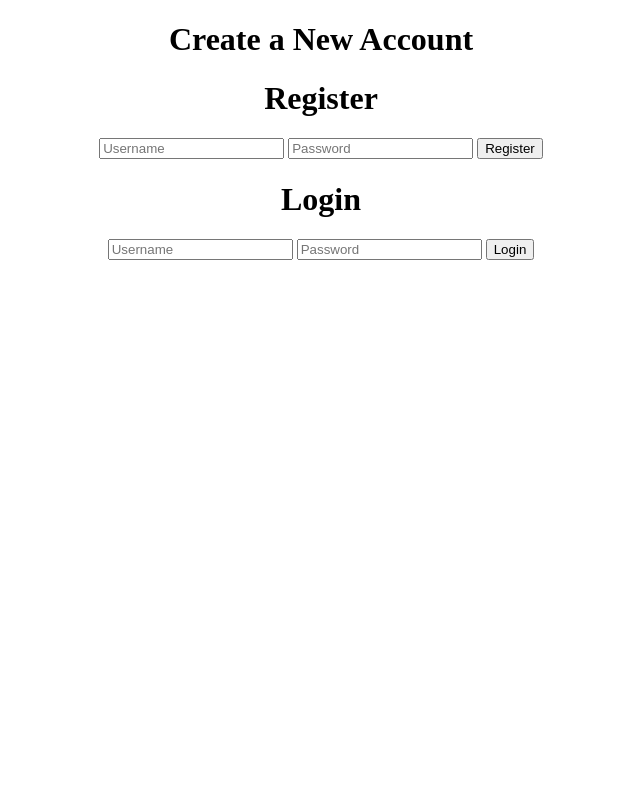
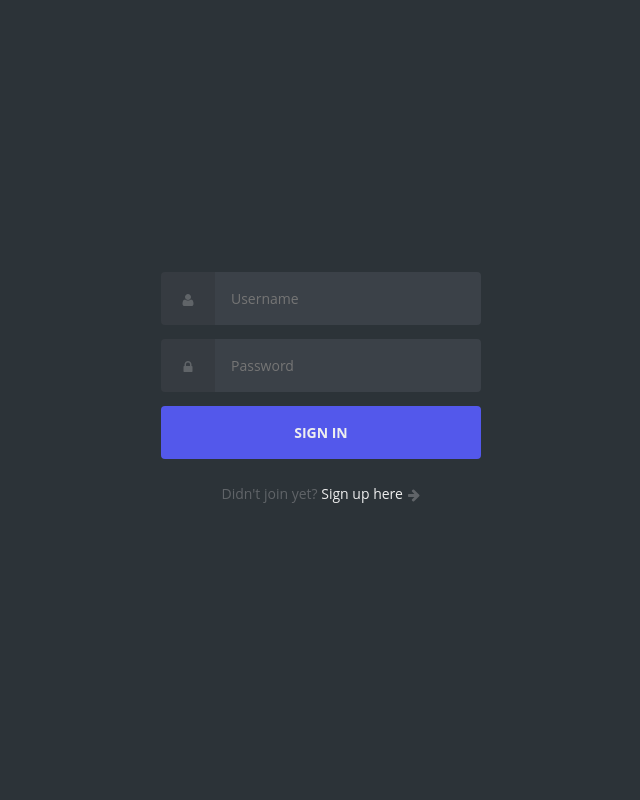
Before and after one commit to ProGamerXbox/Non-Exam-Assessment, a Python web app: template server/templates/index.html in a window 1280 px wide. Shown: the whole page, without its empty margins (319-959 px from the left). Run offline with Jinja, Linux system fonts and the light colour scheme; the template is opened without the code that fills it, so the values that code supplies are empty.

Commit message:
trying to re arrange

```diff
--- a/server/static/css/main.css
+++ b/server/static/css/main.css
@@ -1,40 +1,215 @@
-/* General Styles */
-body, html {
-    margin: 0;
-    font-family: sans-serif;
-    background-color: red;
-    display: flex;               /* Use Flexbox for centering */
-    justify-content: center;     /* Center horizontally */
-    align-items: center;         /* Center vertically */
-    height: 100vh;              /* Full height of the viewport */
+@use postcss-preset-env {
+    stage: 0;
   }
 
-.content {
-    width: 400px;
-    text-align: center;         /* Center text within the content */
+  /* config.css */
+
+  :root {
+    --baseColor: #606468;
   }
 
-/* Form Styles */
-.form {
-    margin-top: 20px;
+  /* helpers/align.css */
+
+  .align {
+    display: grid;
+    place-items: center;
   }
 
-/* Table Styles */
-table {
-    border-collapse: collapse;
-    width: 100%;
-    margin: 0 auto;            /* Center the table */
+  .grid {
+    inline-size: 90%;
+    margin-inline: auto;
+    max-inline-size: 20rem;
   }
 
-table, td, th {
-    border: 1px solid #aaa;
+  /* helpers/hidden.css */
+
+  .hidden {
+    border: 0;
+    clip: rect(0 0 0 0);
+    height: 1px;
+    margin: -1px;
+    overflow: hidden;
+    padding: 0;
+    position: absolute;
+    width: 1px;
   }
 
-th {
-    height: 30px;
+  /* helpers/icon.css */
+
+  :root {
+    --iconFill: var(--baseColor);
   }
 
-td {
+  .icons {
+    display: none;
+  }
+
+  .icon {
+    block-size: 1em;
+    display: inline-block;
+    fill: var(--iconFill);
+    inline-size: 1em;
+    vertical-align: middle;
+  }
+
+  /* layout/base.css */
+
+  :root {
+    --htmlFontSize: 100%;
+
+    --bodyBackgroundColor: #2c3338;
+    --bodyColor: var(--baseColor);
+    --bodyFontFamily: "Open Sans";
+    --bodyFontFamilyFallback: sans-serif;
+    --bodyFontSize: 0.875rem;
+    --bodyFontWeight: 400;
+    --bodyLineHeight: 1.5;
+  }
+
+  * {
+    box-sizing: inherit;
+  }
+
+  html {
+    box-sizing: border-box;
+    font-size: var(--htmlFontSize);
+  }
+
+  body {
+    background-color: var(--bodyBackgroundColor);
+    color: var(--bodyColor);
+    font-family: var(--bodyFontFamily), var(--bodyFontFamilyFallback);
+    font-size: var(--bodyFontSize);
+    font-weight: var(--bodyFontWeight);
+    line-height: var(--bodyLineHeight);
+    margin: 0;
+    min-block-size: 100vh;
+  }
+
+  /* modules/anchor.css */
+
+  :root {
+    --anchorColor: #eee;
+  }
+
+  a {
+    color: var(--anchorColor);
+    outline: 0;
+    text-decoration: none;
+  }
+
+  a:focus,
+  a:hover {
+    text-decoration: underline;
+  }
+
+  /* modules/form.css */
+
+  :root {
+    --formGap: 0.875rem;
+  }
+
+  input {
+    background-image: none;
+    border: 0;
+    color: inherit;
+    font: inherit;
+    margin: 0;
+    outline: 0;
+    padding: 0;
+    transition: background-color 0.3s;
+  }
+
+  input[type="submit"] {
+    cursor: pointer;
+  }
+
+  .form {
+    display: grid;
+    gap: var(--formGap);
+  }
+
+  .form input[type="password"],
+  .form input[type="text"],
+  .form input[type="submit"] {
+    inline-size: 100%;
+  }
+
+  .form__field {
+    display: flex;
+  }
+
+  .form__input {
+    flex: 1;
+  }
+
+  /* modules/login.css */
+
+  :root {
+    --loginBorderRadus: 0.25rem;
+    --loginColor: #eee;
+
+    --loginInputBackgroundColor: #3b4148;
+    --loginInputHoverBackgroundColor: #434a52;
+
+    --loginLabelBackgroundColor: #363b41;
+
+    --loginSubmitBackgroundColor: #5358eb;
+    --loginSubmitColor: #eee;
+    --loginSubmitHoverBackgroundColor: #8d3ce3;
+  }
+
+  .login {
+    color: var(--loginColor);
+  }
+
+  .login label,
+  .login input[type="text"],
+  .login input[type="password"],
+  .login input[type="submit"] {
+    border-radius: var(--loginBorderRadus);
+    padding: 1rem;
+  }
+
+  .login label {
+    background-color: var(--loginLabelBackgroundColor);
+    border-bottom-right-radius: 0;
+    border-top-right-radius: 0;
+    padding-inline: 1.25rem;
+  }
+
+  .login input[type="password"],
+  .login input[type="text"] {
+    background-color: var(--loginInputBackgroundColor);
+    border-bottom-left-radius: 0;
+    border-top-left-radius: 0;
+  }
+
+  .login input[type="password"]:focus,
+  .login input[type="password"]:hover,
+  .login input[type="text"]:focus,
+  .login input[type="text"]:hover {
+    background-color: var(--loginInputHoverBackgroundColor);
+  }
+
+  .login input[type="submit"] {
+    background-color: var(--loginSubmitBackgroundColor);
+    color: var(--loginSubmitColor);
+    font-weight: 700;
+    text-transform: uppercase;
+  }
+
+  .login input[type="submit"]:focus,
+  .login input[type="submit"]:hover {
+    background-color: var(--loginSubmitHoverBackgroundColor);
+  }
+
+  /* modules/text.css */
+
+  p {
+    margin-block: 1.5rem;
+  }
+
+  .text--center {
     text-align: center;
-    padding: 5px;
   }
--- a/server/templates/index.html
+++ b/server/templates/index.html
@@ -5,38 +5,57 @@
     <meta charset="UTF-8">
     <meta name="viewport" content="width=device-width, initial-scale=1.0">
     <title>User Registration</title>
+    <link rel="stylesheet" href="{{ url_for('static', filename='css/main.css') }}">
 </head>
 
-<body>
-    <h1 style="text-align: center">Create a New Account</h1>
+<!-- https://codepen.io/marcobiedermann/pen/nbpKWV -->
 
-    <div style="text-align: center">
-        <h1>Register</h1>
-        {% if error %}
-        <p style="color: red;">{{ error }}</p> <!-- Display error message if any -->
-        {% endif %}
+<body class="align">
+    <div class="grid">
 
-        <!-- User creation form -->
-        <form method="POST">
-            <div>
-                <input type="text" name="username" placeholder="Username" required>
-                <input type="password" name="password" placeholder="Password" required>
-                <button type="submit">Register</button>
+        <!-- Registration Form -->
+        <form action="/" method="POST" class="form login">
+            <div class="form__field">
+                <label for="login__username"><svg class="icon">
+                        <use xlink:href="#icon-user"></use>
+                    </svg><span class="hidden">Username</span></label>
+                <input autocomplete="username" id="login__username" type="text" name="username" class="form__input"
+                    placeholder="Username" required>
+            </div>
+
+            <div class="form__field">
+                <label for="login__password"><svg class="icon">
+                        <use xlink:href="#icon-lock"></use>
+                    </svg><span class="hidden">Password</span></label>
+                <input id="login__password" type="password" name="password" class="form__input" placeholder="Password"
+                    required>
+            </div>
+
+            <div class="form__field">
+                <input type="submit" value="Sign In">
             </div>
         </form>
+
+        <p class="text--center">Didn't join yet? <a href="register.html">Sign up here</a> <svg class="icon">
+                <use xlink:href="#icon-arrow-right"></use>
+            </svg></p>
+
     </div>
 
-
-    <div style="text-align: center">
-        <h1>Login</h1>
-        <div style="text-align: center">
-            <form method="GET">
-                <input type="text" name="username_register" placeholder="Username" required>
-                <input type="password" name="password_register" placeholder="Password" required>
-                <button type="submit">Login</button>
-            </form>
-        </div>
-    </div>
+    <svg xmlns="http://www.w3.org/2000/svg" class="icons">
+        <symbol id="icon-arrow-right" viewBox="0 0 1792 1792">
+            <path
+                d="M1600 960q0 54-37 91l-651 651q-39 37-91 37-51 0-90-37l-75-75q-38-38-38-91t38-91l293-293H245q-52 0-84.5-37.5T128 1024V896q0-53 32.5-90.5T245 768h704L656 474q-38-36-38-90t38-90l75-75q38-38 90-38 53 0 91 38l651 651q37 35 37 90z" />
+        </symbol>
+        <symbol id="icon-lock" viewBox="0 0 1792 1792">
+            <path
+                d="M640 768h512V576q0-106-75-181t-181-75-181 75-75 181v192zm832 96v576q0 40-28 68t-68 28H416q-40 0-68-28t-28-68V864q0-40 28-68t68-28h32V576q0-184 132-316t316-132 316 132 132 316v192h32q40 0 68 28t28 68z" />
+        </symbol>
+        <symbol id="icon-user" viewBox="0 0 1792 1792">
+            <path
+                d="M1600 1405q0 120-73 189.5t-194 69.5H459q-121 0-194-69.5T192 1405q0-53 3.5-103.5t14-109T236 1084t43-97.5 62-81 85.5-53.5T538 832q9 0 42 21.5t74.5 48 108 48T896 971t133.5-21.5 108-48 74.5-48 42-21.5q61 0 111.5 20t85.5 53.5 62 81 43 97.5 26.5 108.5 14 109 3.5 103.5zm-320-893q0 159-112.5 271.5T896 896 624.5 783.5 512 512t112.5-271.5T896 128t271.5 112.5T1280 512z" />
+        </symbol>
+    </svg>
 </body>
 
 </html>
```
Also changed, not shown: server/app/app.py (added, +21 -0 lines), server/app/models.py (added, +12 -0 lines), server/app/routes.py (renamed from server/app.py, +11 -34 lines), server/templates/register.html (added, +32 -0 lines), README.md, server/app/forms.py (added), server/instance/data.db. Lines whose indentation alone changed are shown as unchanged.
